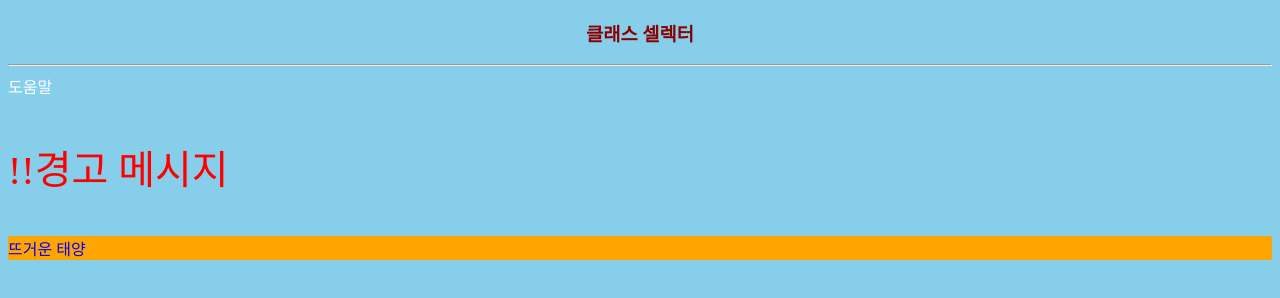
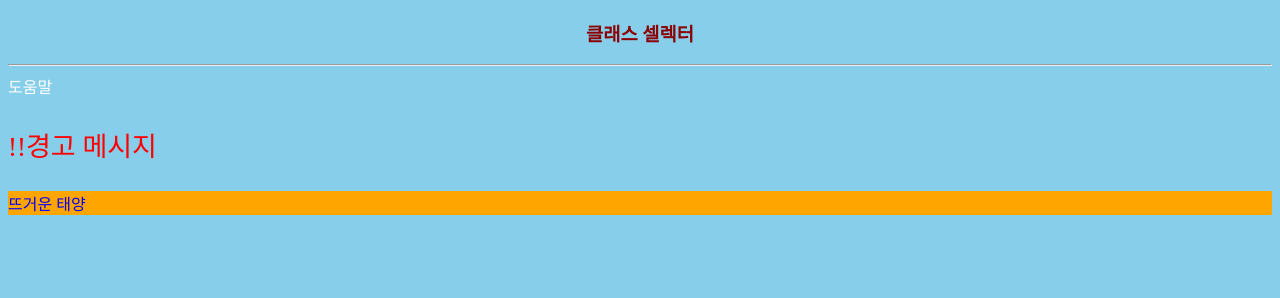
Before and after one commit to hyesoojeon/SoftwareEngineering, a plain HTML site: page 4.html in a window 1280 px wide. Drawn offline with Linux system fonts and the light colour scheme.

Commit message:
soo3Branch

```diff
--- a/style1.css
+++ b/style1.css
@@ -10,7 +10,7 @@
 	}
 	p.help {
 		color: red;
-		font-size: 40px;
+		font-size: 27px;
 	}
 	.hot {
 		color: blue;
```
